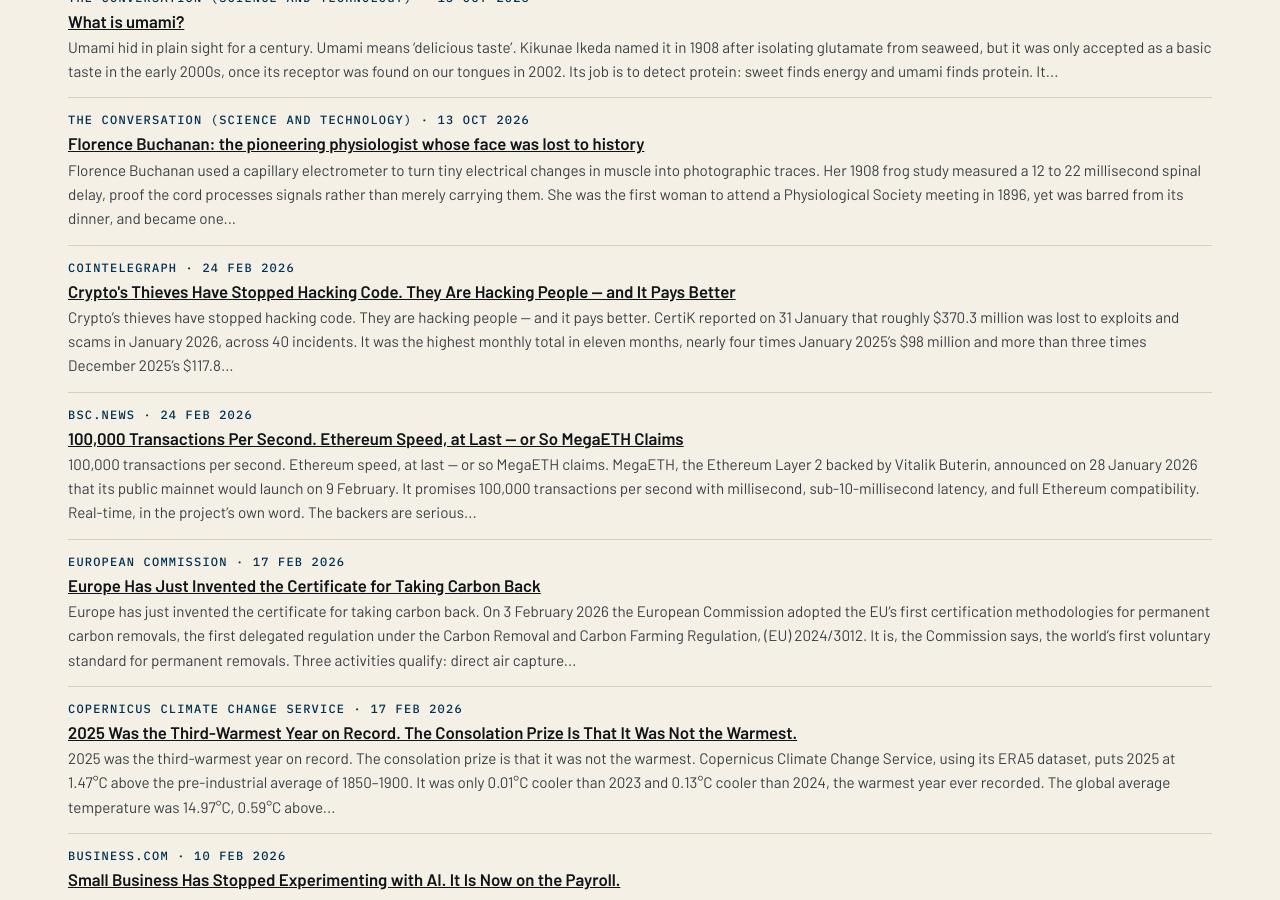
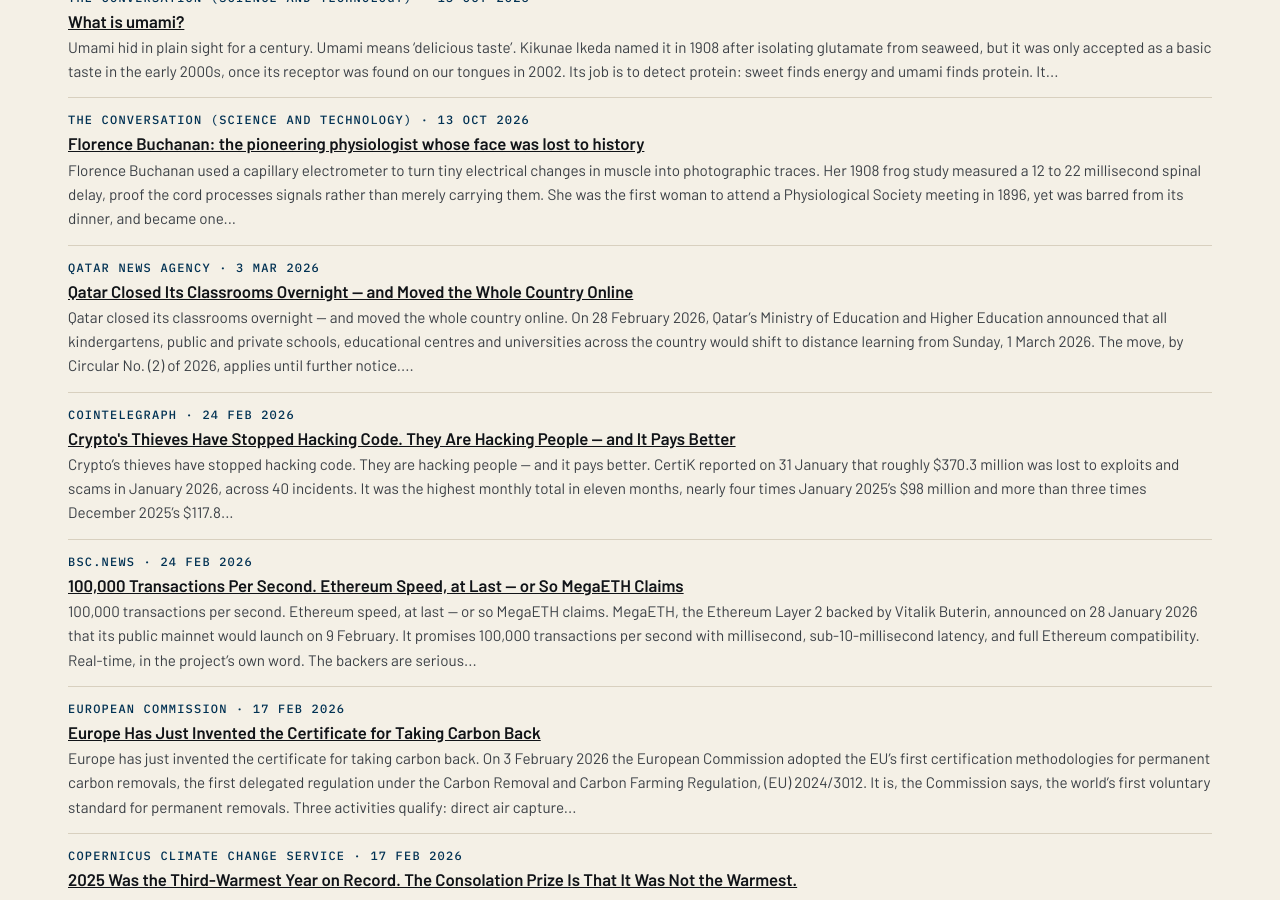
Before and after one commit to katz-news/katz.news, a Jekyll site: the page built from briefs/index.html, in a window 1280 px wide and 900 px high, scrolled down 14549 px. Built offline with Jekyll 4.4.1, drawn with Linux system fonts in a browser that asks for light colours.

Commit message:
Publish 2026-11-06

```diff
--- a/_data/build.yml
+++ b/_data/build.yml
@@ -1 +1 @@
-published_at: 2026-11-06T19:07:56Z
+published_at: 2026-11-06T19:08:44Z
--- /dev/null
+++ b/_posts/briefs/2026-11-06-qatar-closed-its-classrooms-overnight-and-moved-the-whole-country-online.md
@@ -0,0 +1,19 @@
+---
+published: true
+title: Qatar Closed Its Classrooms Overnight — and Moved the Whole Country Online
+date: 2026-03-03
+section: education
+source_name: Qatar News Agency
+source_url: https://qna.org.qa/en/news/news-details?id=education-ministry-announces-shift-to-distance-learning-for-all-educational-levels-and-universities-starting-tomorrow&date=28/02/2026
+---
+Qatar closed its classrooms overnight — and moved the whole country online.
+
+On 28 February 2026, Qatar's Ministry of Education and Higher Education announced that all kindergartens, public and private schools, educational centres and universities across the country would shift to distance learning from Sunday, 1 March 2026. The move, by Circular No. (2) of 2026, applies until further notice.
+
+The ministry called it a precautionary and organisational measure, with a safe learning environment for students, teachers and administrative staff as the priority. Schools were instructed to inform parents and students of the approved communication channels and to verify that every student could access the learning platforms.
+
+Private schools and kindergartens suspended physical attendance; nurseries were granted official leave. Other Gulf states moved the same day, as regional tensions rose — though the ministry itself cited only precautionary and organisational reasons.
+
+Precautionary, not panicky. A whole national school system, relocated to the internet with one evening's notice.
+
+Conclusion: distance learning is not a backup plan, but rather the plan — at least until further notice.
```
